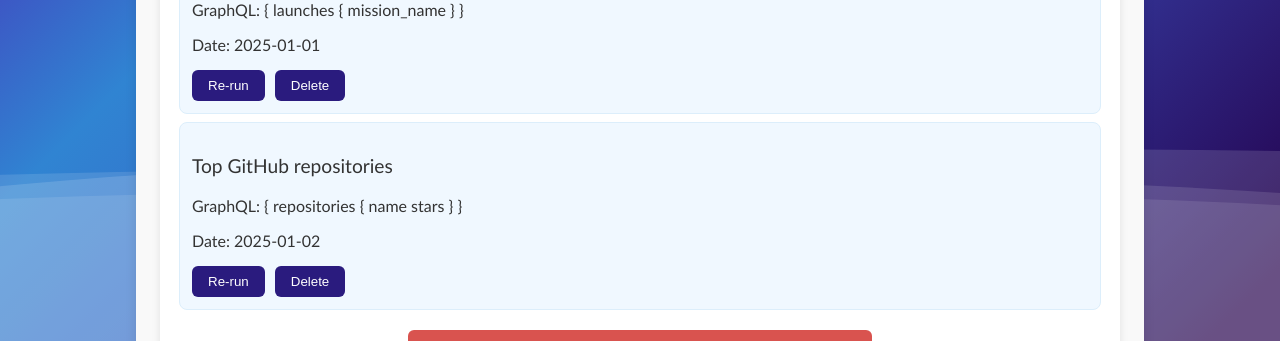
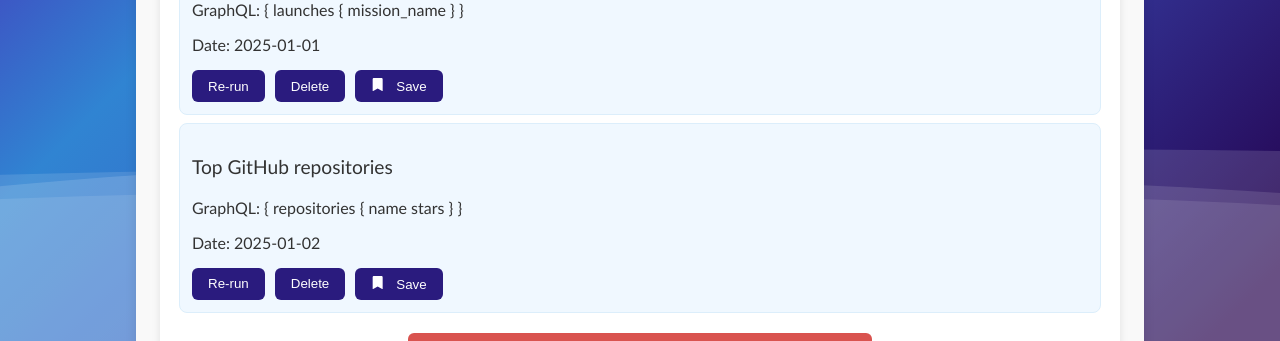
Before and after one commit to delia1205/-WADe-Project, a React (Create React App) app in the folder frontend/: page /profile in a window 1280 px wide. Shown: the part 459-800 px from the top of the page. Built offline with nearby package versions, Linux system fonts and the light colour scheme; no server answers; sample sign-in values are in the browser's storage.

Commit message:
added bookmark button on query history

```diff
--- a/frontend/src/pages/UserProfile.js
+++ b/frontend/src/pages/UserProfile.js
@@ -9,6 +9,7 @@ import {
   ref,
   uploadBytesResumable,
 } from "firebase/storage";
+import { FaBookmark } from "react-icons/fa";
 import "../styles/profile.css";
 
 export default function UserProfile() {
@@ -46,6 +47,17 @@ export default function UserProfile() {
   const clearQueryHistory = () => setQueryHistory([]);
   const clearSavedResults = () => setSavedResults([]);
   // END OF MOCKUP
+
+  const saveQueryToBookmarks = (query) => {
+    const newSavedResult = {
+      id: savedResults.length + 1,
+      title: query.input,
+      preview: query.graphqlQuery,
+      link: `/results/${query.id}`,
+    };
+
+    setSavedResults([...savedResults, newSavedResult]);
+  };
 
   const [languagePreference, setLanguagePreference] = useState(
     localStorage.getItem("langPref")
@@ -262,6 +274,12 @@ export default function UserProfile() {
                         >
                           Delete
                         </button>
+                        <button
+                          className="item-button save-button"
+                          onClick={() => saveQueryToBookmarks(query)}
+                        >
+                          <FaBookmark style={{ marginRight: "8px" }} /> Save
+                        </button>
                       </div>
                     </li>
                   ))}
```
